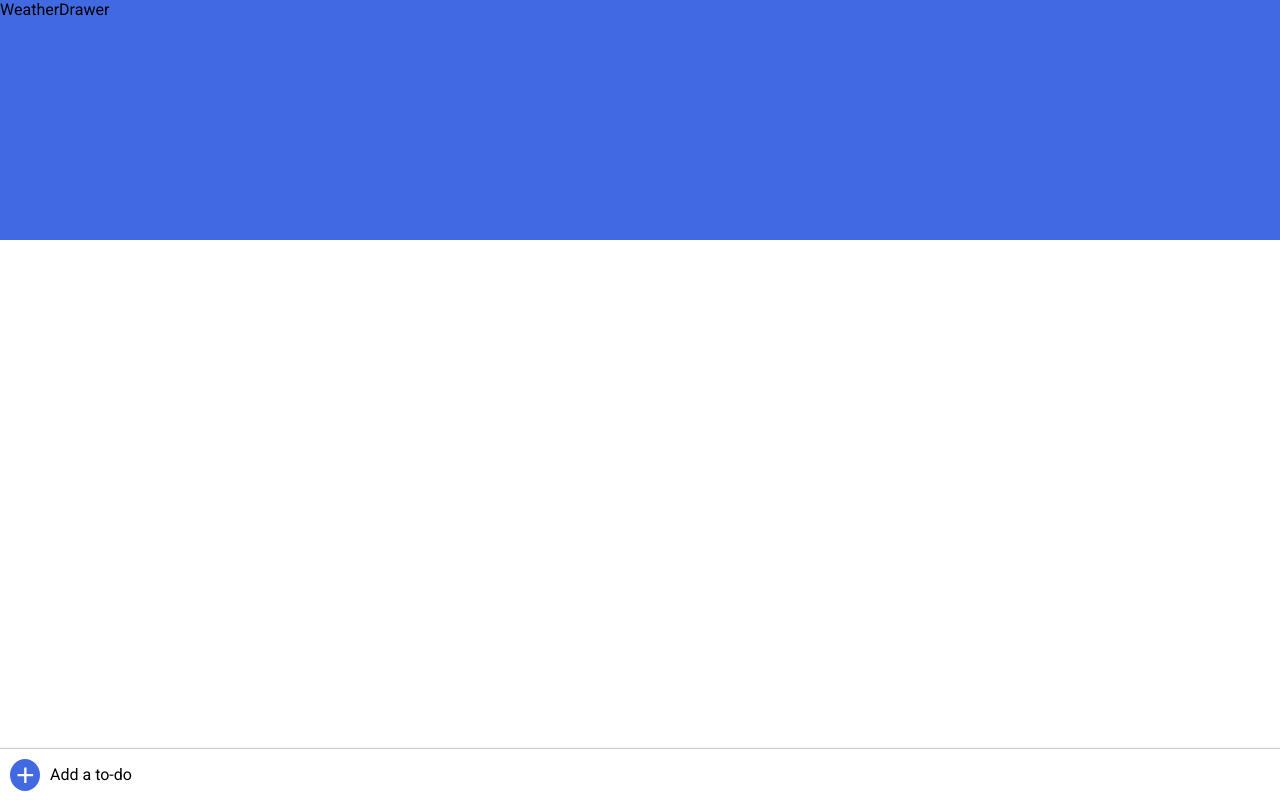
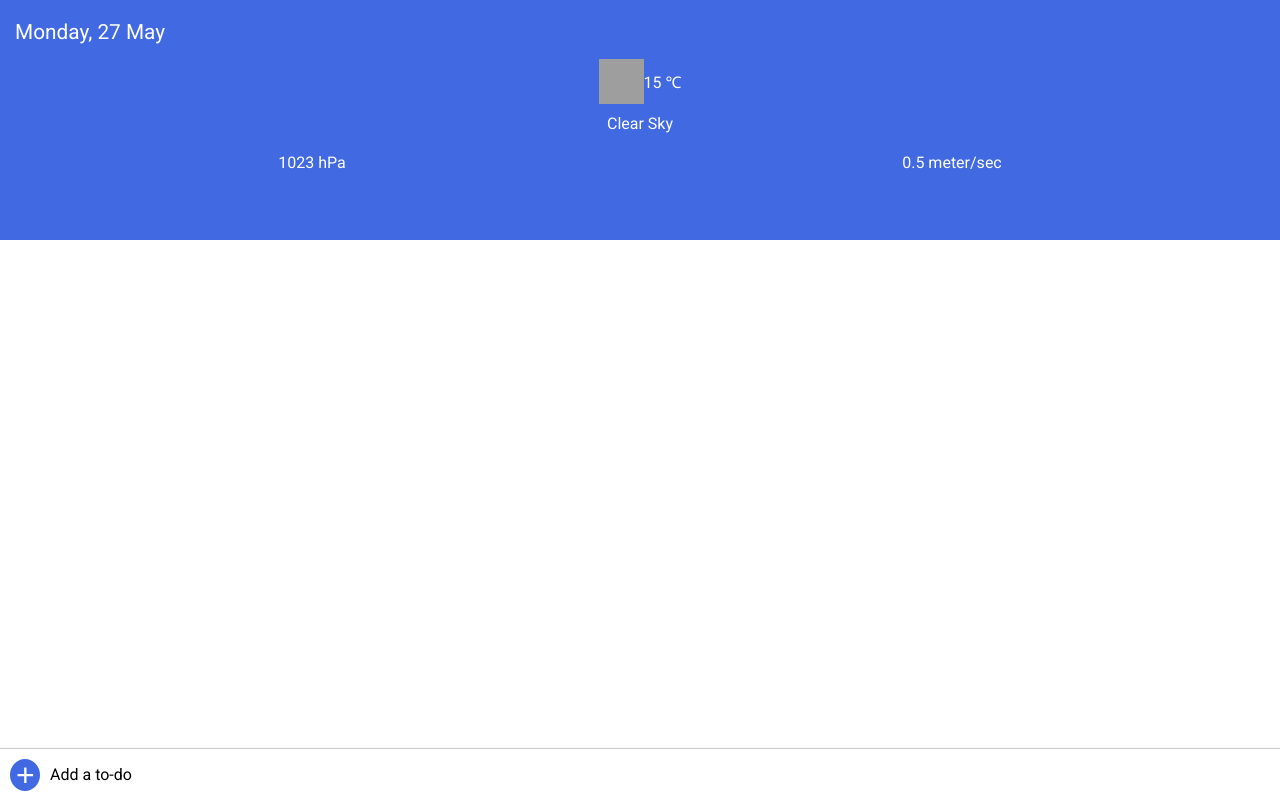
Before and after one commit to maniekpl00/todo-weather-app, a React app: page / in a window 1280 px wide. Built offline with nearby package versions, Linux system fonts and the light colour scheme; grey boxes are pictures that could not be loaded.

Commit message:
Create WeatherWidget with weather API
- implement weather API
- split data of response into temperature, pressure, icon, description
- display icon depends on its name
- display current date after entering app

```diff
--- /dev/null
+++ b/src/api/weatherApi.js
@@ -0,0 +1,71 @@
+import axios from 'axios';
+
+const instance = axios.create({
+	baseURL: 'http://api.openweathermap.org/data/2.5',
+});
+
+const data = {
+	coord: {
+		lon: 19.02,
+		lat: 50.26,
+	},
+	weather: [
+		{
+			id: 800,
+			main: 'Clear',
+			description: 'clear sky',
+			icon: '01n',
+		},
+	],
+	base: 'stations',
+	main: {
+		temp: 14.92,
+		pressure: 1023,
+		humidity: 71,
+		temp_min: 12.78,
+		temp_max: 17.22,
+	},
+	visibility: 10000,
+	wind: {
+		speed: 0.5,
+	},
+	clouds: {
+		all: 0,
+	},
+	dt: 1559334959,
+	sys: {
+		type: 1,
+		id: 1705,
+		message: 0.0065,
+		country: 'PL',
+		sunrise: 1559270389,
+		sunset: 1559328217,
+	},
+	timezone: 7200,
+	id: 3096472,
+	name: 'Katowice',
+	cod: 200,
+};
+
+function mock() {
+	return {
+		status: 200,
+		data,
+	};
+}
+
+export default {
+	fetchWeather(city) {
+		const params = {
+			q: city,
+			units: 'metric',
+			APPID: process.env.REACT_APP_APPID,
+		};
+		return instance.get(`/weather`, { params });
+	},
+
+	fetchMockWeather(city) {
+		const apiData = mock();
+		return new Promise(resolve => setTimeout(() => resolve(apiData), 500));
+	},
+};
--- /dev/null
+++ b/src/components/Weather/CurrentDate/CurrentDate.jsx
@@ -0,0 +1,10 @@
+import React from 'react';
+import { StyledCurrentDate, DateTitle } from './CurrentDate.styles';
+
+const CurrentDate = ({ date }) => (
+	<StyledCurrentDate>
+		<DateTitle>{date}</DateTitle>
+	</StyledCurrentDate>
+);
+
+export default CurrentDate;
--- /dev/null
+++ b/src/components/Weather/CurrentDate/CurrentDate.styles.js
@@ -0,0 +1,10 @@
+import styled from 'styled-components';
+
+export const StyledCurrentDate = styled.div``;
+
+export const DateTitle = styled.div`
+  text-transform: capitalize;
+	font-size: 1.3rem;
+	padding: 20px 15px 15px 15px;
+	color: white;
+`;
--- a/src/components/Weather/Weather.jsx
+++ /dev/null
@@ -1,10 +0,0 @@
-import React from 'react';
-import { StyledWeather } from './Weather.styles';
-
-const Weather = (props) => (
-  <StyledWeather>
-    WeatherDrawer
-  </StyledWeather>
-);
-
-export default Weather;
--- a/src/components/Weather/Weather.styles.js
+++ /dev/null
@@ -1,7 +0,0 @@
-import styled from 'styled-components';
-
-export const StyledWeather = styled.section`
-  display: flex;
-  flex-basis: 30vh;
-  background-color: royalblue;
-`;
--- /dev/null
+++ b/src/components/Weather/WeatherWidget/WeatherWidget.jsx
@@ -0,0 +1,34 @@
+import React from 'react';
+import {
+	StyledWeatherWidget,
+	WeatherTopContainer,
+	WeatherIcon,
+	WeatherTemperature,
+	WeatherCenterContainer,
+	WeatherBottomContainer,
+	WeatherPressure,
+	WeatherWindSpeed,
+} from './WeatherWidget.styles';
+
+const WeatherWidget = ({ data }) => {
+	const { temp, pressure } = data.main;
+	const { icon, description } = data.weather[0];
+	const windSpeed = data.wind.speed;
+	const iconSrc = `http://openweathermap.org/img/w/${icon}.png`;
+
+	return (
+		<StyledWeatherWidget>
+			<WeatherTopContainer>
+				<WeatherIcon src={iconSrc} />
+				<WeatherTemperature>{temp.toFixed()} &#8451;</WeatherTemperature>
+			</WeatherTopContainer>
+			<WeatherCenterContainer>{description}</WeatherCenterContainer>
+			<WeatherBottomContainer>
+				<WeatherPressure>{pressure} hPa</WeatherPressure>
+				<WeatherWindSpeed>{windSpeed} meter/sec</WeatherWindSpeed>
+			</WeatherBottomContainer>
+		</StyledWeatherWidget>
+	);
+};
+
+export default WeatherWidget;
--- /dev/null
+++ b/src/components/Weather/WeatherWidget/WeatherWidget.styles.js
@@ -0,0 +1,36 @@
+import styled from 'styled-components';
+
+export const StyledWeatherWidget = styled.div`
+	flex-grow: 1;
+	display: flex;
+	flex-direction: column;
+`;
+
+export const WeatherTopContainer = styled.section`
+	display: flex;
+	justify-content: center;
+	align-items: center;
+`;
+
+export const WeatherIcon = styled.img`
+  width: 45px;
+  height: 45px;
+`;
+
+export const WeatherTemperature = styled.span``;
+
+export const WeatherCenterContainer = styled.div`
+  text-transform: capitalize;
+	text-align: center;
+	padding: 10px 0;
+`;
+
+export const WeatherBottomContainer = styled.section`
+	display: flex;
+	justify-content: space-around;
+	padding: 10px 0;
+`;
+
+export const WeatherPressure = styled.span``;
+
+export const WeatherWindSpeed = styled.span``;
--- /dev/null
+++ b/src/components/Weather/WeatherWrapper/WeatherWrapper.jsx
@@ -0,0 +1,6 @@
+import React from 'react';
+import { StyledWeatherWrapper } from './WeatherWrapper.styles';
+
+const WeatherWrapper = ({ children }) => <StyledWeatherWrapper>{children}</StyledWeatherWrapper>;
+
+export default WeatherWrapper;
--- /dev/null
+++ b/src/components/Weather/WeatherWrapper/WeatherWrapper.styles.js
@@ -0,0 +1,10 @@
+import styled from 'styled-components';
+
+export const StyledWeatherWrapper = styled.section`
+  flex-basis: 30vh;
+  flex-shrink: 0;
+  display: flex;
+  flex-direction: column;
+  background-color: royalblue;
+  color: white;
+`;
--- a/src/containers/WeatherContainer/WeatherContainer.jsx
+++ b/src/containers/WeatherContainer/WeatherContainer.jsx
@@ -1,10 +1,38 @@
 import React, { Component } from 'react';
-import Weather from '../../components/Weather/Weather';
+import moment from 'moment';
+import WeatherWrapper from '../../components/Weather/WeatherWrapper/WeatherWrapper';
+import weatherApi from '../../api/weatherApi';
+import CurrentDate from '../../components/Weather/CurrentDate/CurrentDate';
+import WeatherWidget from '../../components/Weather/WeatherWidget/WeatherWidget';
 
 class WeatherContainer extends Component {
-  render() {
-    return <Weather />;
-  }
+	state = {
+		currentDate: moment().format('dddd, DD MMM'),
+		weather: null,
+	};
+
+	componentDidMount() {
+		this.fetchWeather();
+	}
+
+	fetchWeather = async () => {
+		try {
+			const response = await weatherApi.fetchMockWeather('Katowice');
+			this.setState({ weather: response.data });
+		} catch (err) {
+			console.log(err);
+		}
+	};
+
+	render() {
+		const { currentDate, weather } = this.state;
+		return (
+			<WeatherWrapper>
+				<CurrentDate date={currentDate} />
+				{weather && <WeatherWidget data={weather} />}
+			</WeatherWrapper>
+		);
+	}
 }
 
 export default WeatherContainer;
```
